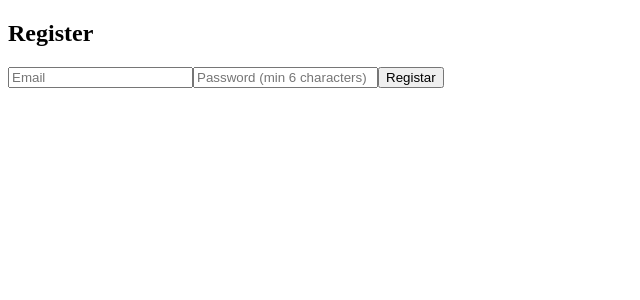
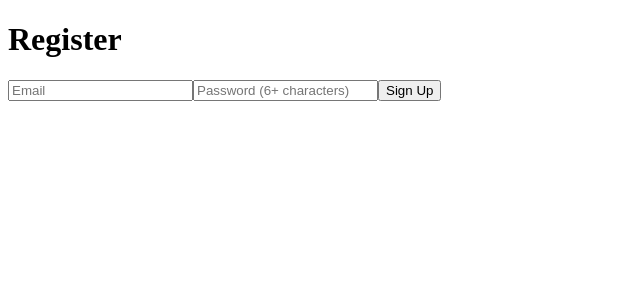
Before and after one commit to Bertl-81W/FinDash, a React (Vite) app: page /register in a window 1280 px wide. Shown: the top 300 px of the page, without its empty margins (0-640 px from the left). Built offline with nearby package versions, Linux system fonts and the light colour scheme; no server answers.

Commit message:
add register page with Firebase auth and fix import path

```diff
--- a/src/pages/Login.jsx
+++ b/src/pages/Login.jsx
@@ -3,6 +3,8 @@ import { useState } from "react";
 import { signInWithEmailAndPassword } from "firebase/auth";
 import { auth } from "../firebase/firebaseConfig";
 import { useNavigate } from "react-router-dom";
+import { Link } from "react-router-dom";
+
 
 export default function Login() {
   const [email, setEmail] = useState("");
@@ -41,8 +43,11 @@ export default function Login() {
           required
         />
         <button type="submit">Log In</button>
-        {error && <p>{error}</p>} //maybe style later???
+        {error && <p>{error}</p>} /*maybe style more later*/
       </form>
+
+      <p>Don't have an account? <Link to="/register">Register here</Link></p>
+
     </div>
   );
 }
--- a/src/pages/Register.jsx
+++ b/src/pages/Register.jsx
@@ -1,30 +1,30 @@
 import { useState } from "react";
+import { useNavigate } from "react-router-dom";
 import { createUserWithEmailAndPassword } from "firebase/auth";
-import { auth } from "../firebase/firebaseConfig"; // Adjust path if needed
-import { useNavigate } from "react-router-dom";
+import { auth } from "../firebase/firebaseConfig";
 
-export default function Register() {
+const Register = () => {
   const [email, setEmail] = useState("");
   const [password, setPassword] = useState("");
   const [error, setError] = useState("");
   const navigate = useNavigate();
 
-  const handleRegister = async (e) => {
+  const handleSubmit = async (e) => {
     e.preventDefault();
     setError("");
 
     try {
       await createUserWithEmailAndPassword(auth, email, password);
-      navigate("..pages/dashboard");
+      navigate("/dashboard");
     } catch (err) {
       setError(err.message);
     }
   };
 
   return (
-    <div>
-      <h2>Register</h2>
-      <form onSubmit={handleRegister}>
+    <div className="auth-container">
+      <h1>Register</h1>
+      <form onSubmit={handleSubmit}>
         <input
           type="email"
           placeholder="Email"
@@ -34,14 +34,16 @@ export default function Register() {
         />
         <input
           type="password"
-          placeholder="Password (min 6 characters)"
+          placeholder="Password (6+ characters)"
           value={password}
           onChange={(e) => setPassword(e.target.value)}
           required
         />
-        <button type="submit">Registar</button>
-        {error && <p style={{ color: "red" }}>{error}</p>}
+        <button type="submit">Sign Up</button>
       </form>
+      {error && <p className="error">{error}</p>}
     </div>
   );
-}
+};
+
+export default Register;
```
